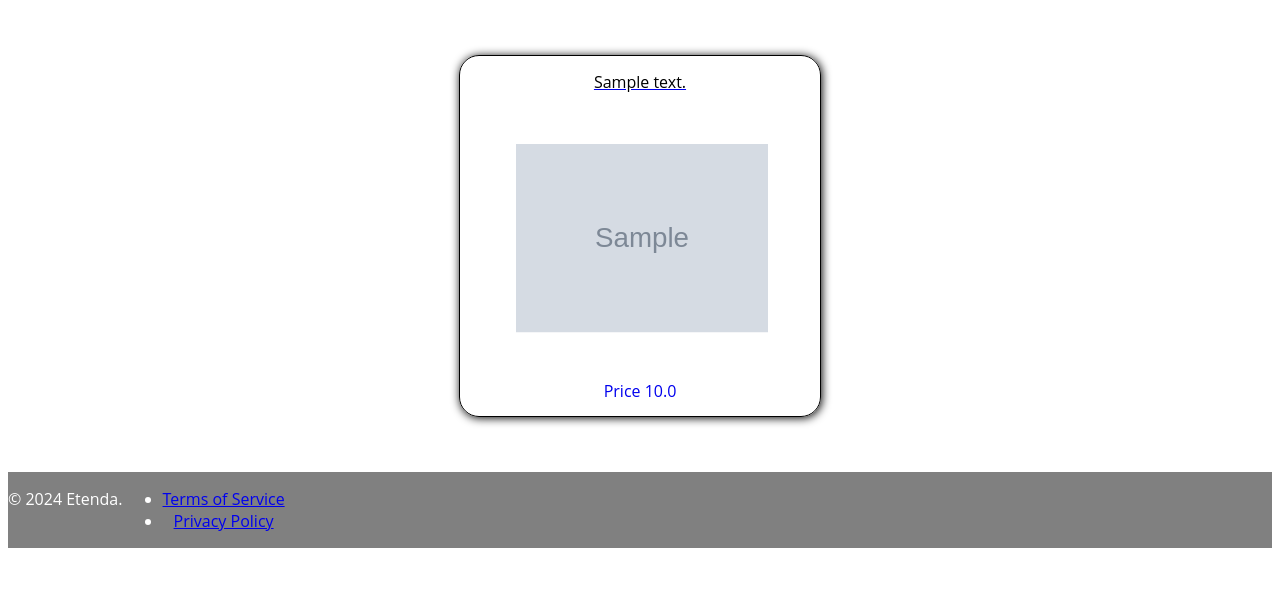
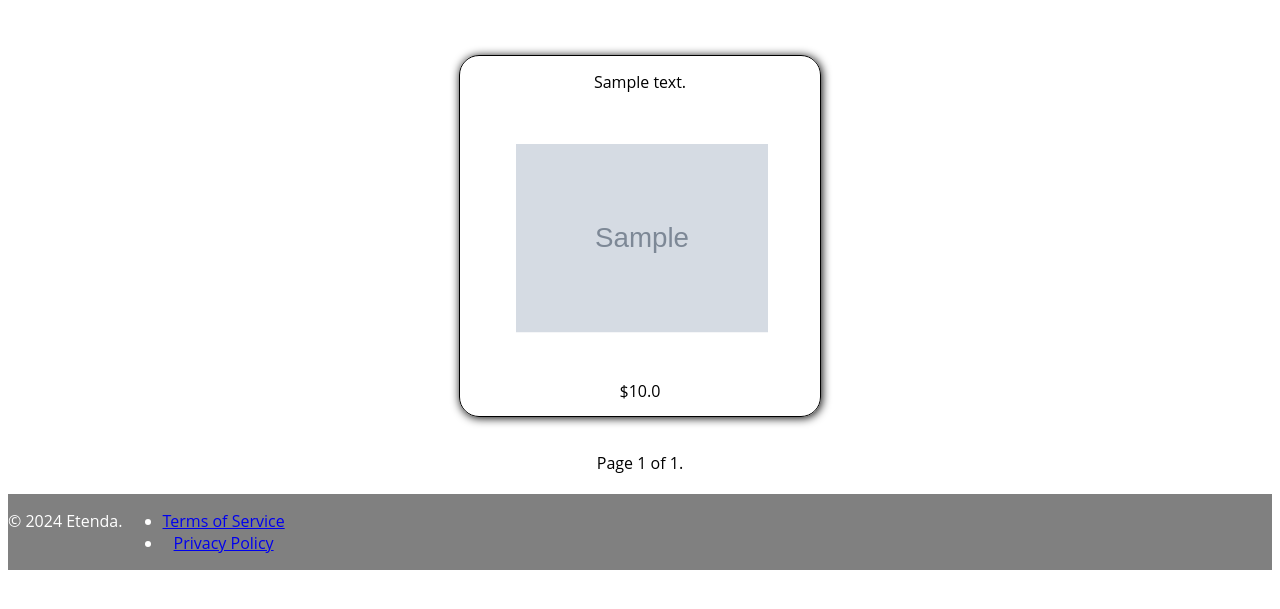
Before and after one commit to Gioak1993/djangoInventory, a Django app: page /products/ in a window 1280 px wide. Shown: the part 108-717 px from the top of the page. Run offline with Django 5.2, Linux system fonts and the light colour scheme; tables that the repository leaves empty hold one stand-in row (values such as "Sample post"); grey boxes marked "Sample" are stand-in pictures.

Commit message:
paginationAdded
PaginationAdded

```diff
--- a/products/static/indexStyle.css
+++ b/products/static/indexStyle.css
@@ -68,6 +68,8 @@ header{
 
 }
 
+
+
 .productContainer span{
 
   position: absolute;
@@ -75,6 +77,13 @@ header{
   left: 50%;
   transform: translate(-50%,-50%);
   padding: 10px;
+  color: black;
+}
+
+.pagination{
+    position: relative;
+    text-align: center;
+    bottom: 20px;
 }
 
 footer{
--- a/products/templates/products/index.html
+++ b/products/templates/products/index.html
@@ -42,10 +42,10 @@
                                 <li>
                                     <div class="productContainer">
 
-                                        <a href="{% url 'products:detail' product.id %}">
+                                        <a href="{% url 'products:detail' product.id %}" style="text-decoration:none">
                                             <div class="title">{{product.title_text}}</div>
                                             <img src="{{MEDIA_URL}}{{product.images.all.0.image_url}}" alt="{{ product.images.all.0.alt_text}}">
-                                            <span> Price {{product.price_number}} </span>
+                                            <span> ${{product.price_number}} </span>
                                         </a>
                                     </div>
                                 </li>
@@ -60,6 +60,23 @@
         {%endif%}
 
 
+        <div class="pagination">
+            <span class="step-links">
+                {% if page_obj.has_previous %}
+                    <a href="?page=1">&laquo; First</a>
+                    <a href="?page={{ page_obj.previous_page_number }}">Previous</a>
+                {% endif %}
+
+                <span class="current">
+                    Page {{ page_obj.number }} of {{ page_obj.paginator.num_pages }}.
+                </span>
+
+                {% if page_obj.has_next %}
+                    <a href="?page={{ page_obj.next_page_number }}">Next</a>
+                    <a href="?page={{ page_obj.paginator.num_pages }}"> Last &raquo;</a>
+                {% endif %}
+            </span>
+        </div>
 
         <footer>
             <div>
--- a/products/views.py
+++ b/products/views.py
@@ -10,6 +10,7 @@ from django.urls import reverse
 class IndexView(generic.ListView):
     template_name = "products/index.html"
     context_object_name = "products_list"
+    paginate_by = 15
 
     def get_queryset(self):
         """Return all the objects, in this case all the products."""
```
Also changed, not shown: products/templates/products/about.html (+20 -0 lines), products/templates/products/contact.html (+9 -1 lines).
